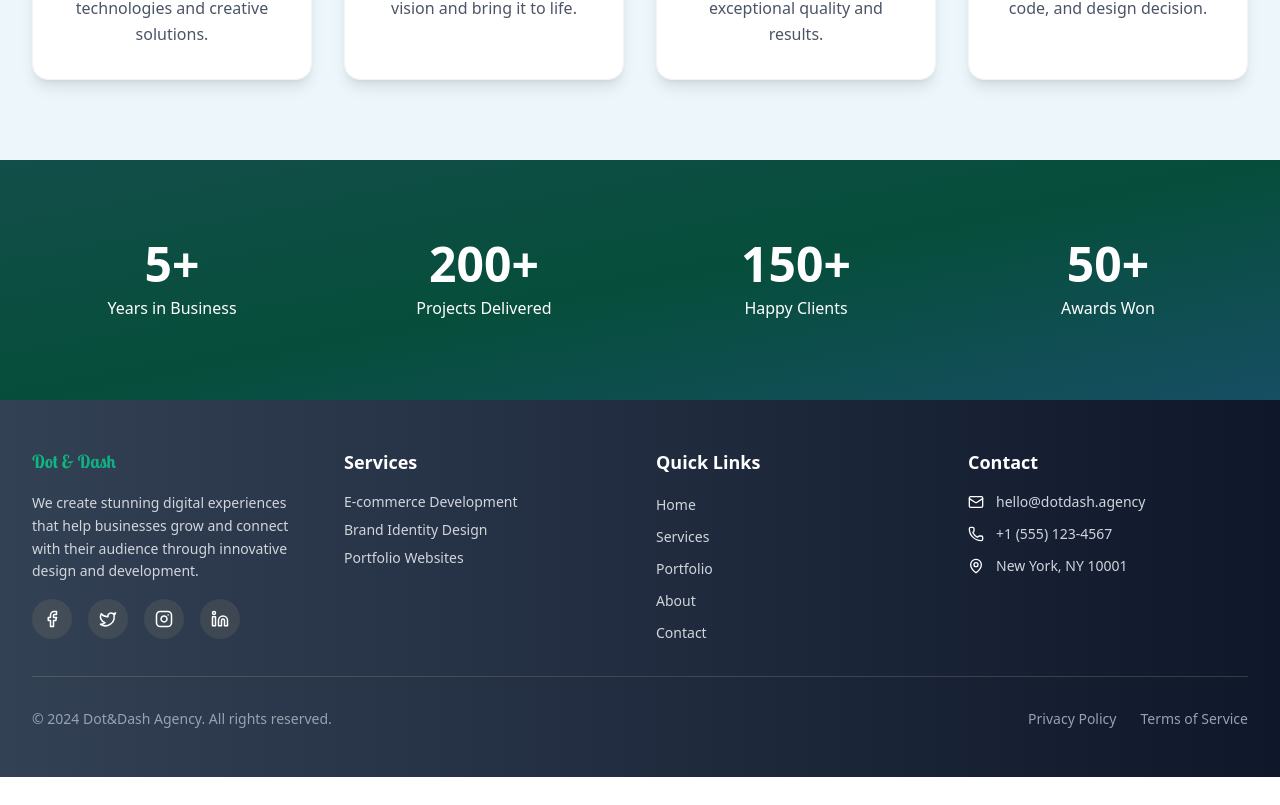
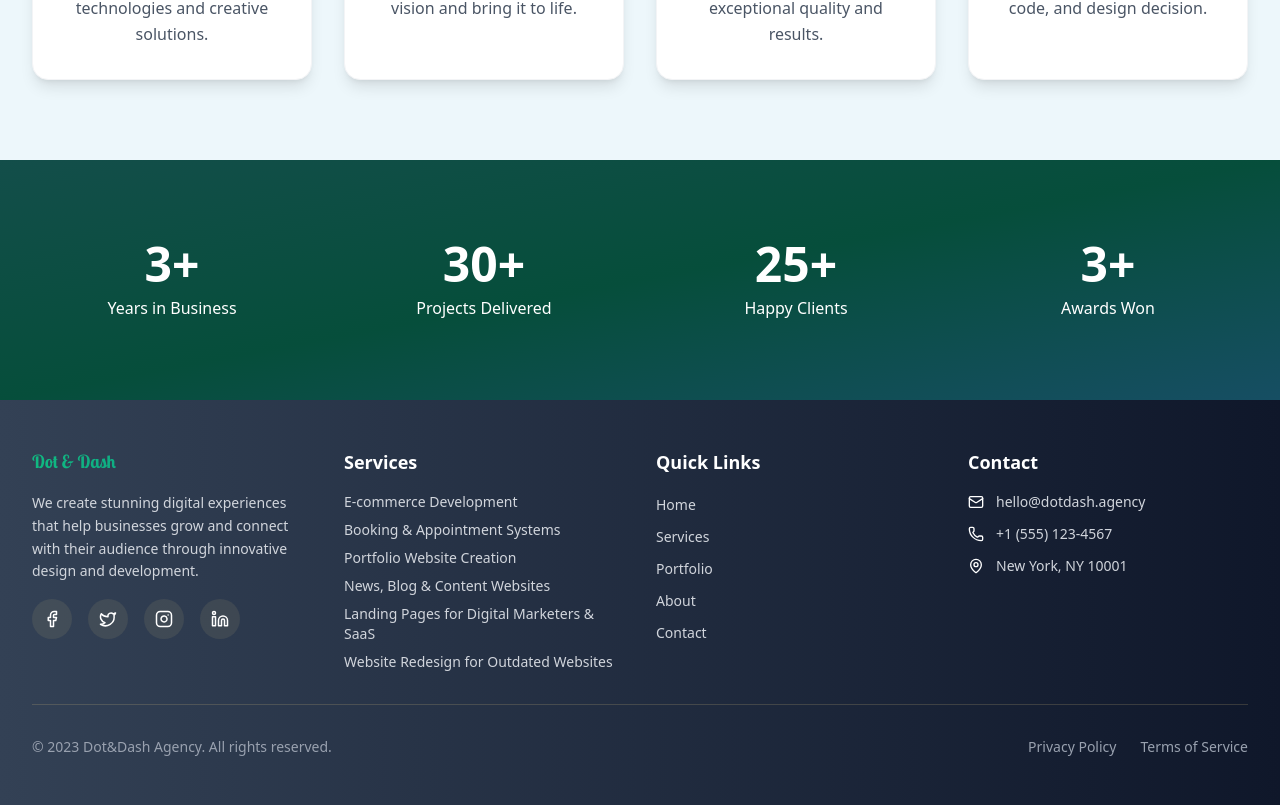
Before and after one commit to MuhammadAbdullah029/dotdash, a React (Vite) app: page /about in a window 1280 px wide. Shown: the part 1513-2318 px from the top of the page. Before the commit the page ends 2290 px from the top, so only its background shows below. Built offline with nearby package versions, Linux system fonts and the light colour scheme.

Commit message:
Updating services

```diff
--- a/src/App.jsx
+++ b/src/App.jsx
@@ -10,10 +10,12 @@ import Contact from './pages/Contact'
 import Footer from './components/Footer'
 import CustomCursor from './components/CustomCursor'
 import ScrollProgress from './components/ScrollProgress'
+import ScrollToTop from './components/ScrollToTop'
 
 function App() {
   return (
     <Router>
+      <ScrollToTop/>
       <div className="min-h-screen bg-gradient-to-br from-slate-50 via-blue-50 to-indigo-100 text-gray-900 overflow-x-hidden">
         <ScrollProgress />
         <CustomCursor />
--- a/src/components/Footer.jsx
+++ b/src/components/Footer.jsx
@@ -14,8 +14,11 @@ const Footer = () => {
 
   const services = [
     'E-commerce Development',
-    'Brand Identity Design',
-    'Portfolio Websites',
+    'Booking & Appointment Systems',
+    'Portfolio Website Creation',
+    'News, Blog & Content Websites',
+    'Landing Pages for Digital Marketers & SaaS',
+    'Website Redesign for Outdated Websites'
   ]
 
   const [isOpen, setIsOpen] = useState(false)
@@ -23,9 +26,9 @@ const Footer = () => {
   const location = useLocation()
   const navigate = useNavigate()
 
-    const handleServiceClick = (serviceIndex) => {
-      navigate('/services', { state: { scrollToService: serviceIndex } })
-    }
+  const handleServiceClick = (serviceIndex) => {
+    navigate('/services', { state: { scrollToService: serviceIndex } })
+  }
 
   const handleNavClick = (path) => {
     navigate(path)
@@ -63,7 +66,7 @@ const Footer = () => {
             transition={{ duration: 0.5 }}
             className="space-y-4 "
           >
-            <Logo size="md" variant="dark" />
+            <Logo size="lg" variant="dark" />
             <p className="text-gray-300 text-sm leading-relaxed">
               We create stunning digital experiences that help businesses grow and connect with their audience through innovative design and development.
             </p>
@@ -91,10 +94,22 @@ const Footer = () => {
           >
             <h3 className="text-lg font-semibold text-white">Services</h3>
             <ul className="space-y-2">
-              {services.map((service, index) => (
+              {/* Main Services (first 3) */}
+              {services.slice(0, 3).map((service, index) => (
                 <li key={index}>
                   <p
                     onClick={() => handleServiceClick(index)}
+                    className="text-gray-300 hover:text-white transition-colors text-sm cursor-pointer"
+                  >
+                    {service}
+                  </p>
+                </li>
+              ))}
+              {/* Additional Services (next 3) */}
+              {services.slice(3).map((service, index) => (
+                <li key={index + 3}>
+                  <p
+                    onClick={() => handleServiceClick(index + 3)}
                     className="text-gray-300 hover:text-white transition-colors text-sm cursor-pointer"
                   >
                     {service}
@@ -138,15 +153,15 @@ const Footer = () => {
             <div className="space-y-3">
               <div className="flex items-center space-x-3">
                 <Mail size={16} className="text-white" />
-                <span className="text-gray-300 text-sm">hello@dotdash.agency</span>
+                <a href='mailto:' className="text-gray-300 text-sm">hello@dotdash.agency</a>
               </div>
               <div className="flex items-center space-x-3">
                 <Phone size={16} className="text-white" />
-                <span className="text-gray-300 text-sm">+1 (555) 123-4567</span>
+                <a href='telto:' className="text-gray-300 text-sm">+1 (555) 123-4567</a>
               </div>
               <div className="flex items-center space-x-3">
                 <MapPin size={16} className="text-white" />
-                <span className="text-gray-300 text-sm">New York, NY 10001</span>
+                <a href='#' className="text-gray-300 text-sm">New York, NY 10001</a>
               </div>
             </div>
           </motion.div>
@@ -160,7 +175,7 @@ const Footer = () => {
           className="border-t border-[#D4BF7E]/20 mt-8 pt-8 flex flex-col md:flex-row justify-between items-center"
         >
           <p className="text-gray-400 text-sm">
-            © 2024 Dot&Dash Agency. All rights reserved.
+            © 2023 Dot&Dash Agency. All rights reserved.
           </p>
           <div className="flex space-x-6 mt-4 md:mt-0">
             <a href="#" className="text-gray-400 hover:text-white text-sm transition-colors">
--- /dev/null
+++ b/src/components/ScrollToTop.jsx
@@ -0,0 +1,16 @@
+import { useEffect } from 'react'
+import { useLocation } from 'react-router-dom'
+
+const ScrollToTop = () => {
+
+    const { pathname } = useLocation();
+
+    useEffect(() => {
+      window.scrollTo(0, 0);
+    }, [pathname])
+
+
+    return null;
+}
+
+export default ScrollToTop
--- a/src/pages/About.jsx
+++ b/src/pages/About.jsx
@@ -25,58 +25,12 @@ const About = () => {
     }
   ]
 
-  const team = [
-    {
-      name: 'Sarah Johnson',
-      role: 'Creative Director',
-      image: 'https://images.unsplash.com/photo-1494790108755-2616b612b786?w=300&h=300&fit=crop&crop=face',
-      bio: 'With over 8 years of experience in design, Sarah leads our creative vision and ensures every project tells a compelling story.',
-      social: {
-        linkedin: '#',
-        twitter: '#',
-        github: '#'
-      }
-    },
-    {
-      name: 'Michael Chen',
-      role: 'Lead Developer',
-      image: 'https://images.unsplash.com/photo-1472099645785-5658abf4ff4e?w=300&h=300&fit=crop&crop=face',
-      bio: 'Michael brings technical expertise and innovative solutions to complex development challenges with 10+ years of experience.',
-      social: {
-        linkedin: '#',
-        twitter: '#',
-        github: '#'
-      }
-    },
-    {
-      name: 'Emily Rodriguez',
-      role: 'UX/UI Designer',
-      image: 'https://images.unsplash.com/photo-1438761681033-6461ffad8d80?w=300&h=300&fit=crop&crop=face',
-      bio: 'Emily specializes in creating intuitive user experiences that delight users and drive business results.',
-      social: {
-        linkedin: '#',
-        twitter: '#',
-        github: '#'
-      }
-    },
-    {
-      name: 'David Kim',
-      role: 'Brand Strategist',
-      image: 'https://images.unsplash.com/photo-1507003211169-0a1dd7228f2d?w=300&h=300&fit=crop&crop=face',
-      bio: 'David helps brands find their unique voice and position in the market through strategic thinking and creative execution.',
-      social: {
-        linkedin: '#',
-        twitter: '#',
-        github: '#'
-      }
-    }
-  ]
 
   const stats = [
-    { value: '5+', label: 'Years in Business' },
-    { value: '200+', label: 'Projects Delivered' },
-    { value: '150+', label: 'Happy Clients' },
-    { value: '50+', label: 'Awards Won' }
+    { value: '3+', label: 'Years in Business' },
+    { value: '30+', label: 'Projects Delivered' },
+    { value: '25+', label: 'Happy Clients' },
+    { value: '3+', label: 'Awards Won' }
   ]
 
   return (
@@ -118,7 +72,7 @@ const About = () => {
               </h2>
               <div className="space-y-6 text-gray-600 leading-relaxed">
                 <p>
-                  Founded in 2019, DOt&Dash began as a small team of passionate designers and developers
+                  Founded in 2023, Dot&Dash began as a small team of passionate designers and developers
                   who believed that great design could change the world. We started with a simple mission:
                   to help businesses tell their stories through beautiful, functional digital experiences.
                 </p>
@@ -128,7 +82,7 @@ const About = () => {
                   and the impact of thoughtful design.
                 </p>
                 <p>
-                  Today, we're proud to have worked with over 150 clients, from startups to Fortune 500
+                  Today, we're proud to have worked with over 25 clients, from startups to Fortune 30
                   companies, helping them achieve their digital goals and connect with their audiences
                   in meaningful ways.
                 </p>
@@ -190,69 +144,6 @@ const About = () => {
         </div>
       </section>
 
-      {/* Team Section */}
-      {/* <section className="py-20 bg-gray-50">
-        <div className="max-w-7xl mx-auto px-4 sm:px-6 lg:px-8">
-          <motion.div
-            initial={{ opacity: 0, y: 30 }}
-            whileInView={{ opacity: 1, y: 0 }}
-            transition={{ duration: 0.8 }}
-            className="text-center mb-16"
-          >
-            <h2 className="text-3xl md:text-5xl font-bold mb-6 text-[#192A55]">
-              Meet Our <span className="text-[#D4BF7E]">Team</span>
-            </h2>
-            <p className="text-xl text-gray-600 max-w-3xl mx-auto">
-              The talented individuals who bring creativity, expertise, and passion to every project.
-            </p>
-          </motion.div>
-
-          <div className="grid md:grid-cols-2 lg:grid-cols-4 gap-8">
-            {team.map((member, index) => (
-              <motion.div
-                key={index}
-                initial={{ opacity: 0, y: 30 }}
-                whileInView={{ opacity: 1, y: 0 }}
-                transition={{ duration: 0.5, delay: index * 0.1 }}
-                whileHover={{ y: -10 }}
-                className="bg-white p-6 rounded-2xl shadow-lg hover:shadow-xl transition-all duration-300 text-center border border-gray-100"
-              >
-                <div className="relative mb-6">
-                  <img
-                    src={member.image}
-                    alt={member.name}
-                    className="w-24 h-24 rounded-full mx-auto object-cover border-4 border-gray-100"
-                  />
-                </div>
-                <h3 className="text-xl font-bold text-[#192A55] mb-2">{member.name}</h3>
-                <p className="text-[#D4BF7E] text-sm mb-4 font-medium">{member.role}</p>
-                <p className="text-gray-600 text-sm leading-relaxed mb-6">{member.bio}</p>
-                <div className="flex justify-center space-x-4">
-                  <a
-                    href={member.social.linkedin}
-                    className="w-8 h-8 bg-gray-100 hover:bg-[#192A55] rounded-full flex items-center justify-center text-gray-600 hover:text-white transition-colors"
-                  >
-                    <Linkedin size={16} />
-                  </a>
-                  <a
-                    href={member.social.twitter}
-                    className="w-8 h-8 bg-gray-100 hover:bg-[#192A55] rounded-full flex items-center justify-center text-gray-600 hover:text-white transition-colors"
-                  >
-                    <Twitter size={16} />
-                  </a>
-                  <a
-                    href={member.social.github}
-                    className="w-8 h-8 bg-gray-100 hover:bg-[#192A55] rounded-full flex items-center justify-center text-gray-600 hover:text-white transition-colors"
-                  >
-                    <Github size={16} />
-                  </a>
-                </div>
-              </motion.div>
-            ))}
-          </div>
-        </div>
-      </section> */}
-
       {/* Stats Section */}
       <section className="py-20 bg-gradient-to-br1">
         <div className="max-w-7xl mx-auto px-4 sm:px-6 lg:px-8">
--- a/src/pages/Home.jsx
+++ b/src/pages/Home.jsx
@@ -1,5 +1,5 @@
 import { motion } from 'framer-motion'
-import { ArrowRight, Star, Users, Award, TrendingUp, CheckCircle, ShoppingCart, Palette, Briefcase, Shield, Clock, Target, Quote, Globe } from 'lucide-react'
+import { ArrowRight, Star, Users, Award, TrendingUp, CheckCircle, ShoppingCart, Clock, Briefcase, Shield, Target, Quote, Globe } from 'lucide-react'
 import { Link, useNavigate } from 'react-router-dom'
 import { StaggerContainer, StaggerItem, FloatingElement } from '../components/ScrollAnimations'
 
@@ -11,10 +11,10 @@ const Home = () => {
   }
 
   const stats = [
-    { icon: Users, value: '500+', label: 'Happy Clients', description: 'Trusted by businesses worldwide' },
-    { icon: Award, value: '1000+', label: 'Projects Delivered', description: 'Successfully completed projects' },
+    { icon: Users, value: '25+', label: 'Happy Clients', description: 'Trusted by businesses worldwide' },
+    { icon: Award, value: '30+', label: 'Projects Delivered', description: 'Successfully completed projects' },
     { icon: Star, value: '4.9/5', label: 'Client Satisfaction', description: 'Average client rating' },
-    { icon: TrendingUp, value: '300%', label: 'Growth Rate', description: 'Average client business growth' }
+    { icon: TrendingUp, value: '100%', label: 'Growth Rate', description: 'Average client business growth' }
   ]
 
   const services = [
@@ -25,10 +25,14 @@ const Home = () => {
       features: ['Custom Shopping Cart', 'Payment Integration', 'Inventory Management', 'Mobile Optimization']
     },
     {
-      title: 'Brand Identity & Design',
-      description: 'Craft compelling brand stories that connect with your audience and stand out in the marketplace',
-      icon: Palette,
-      features: ['Logo Design', 'Brand Guidelines', 'Marketing Materials', 'Digital Assets']
+      title: 'Booking & Appointment Systems',
+      description: 'Streamline your service business with tailored online booking and appointment management.',
+      icon: Clock,
+      features: [
+        'Online Scheduling',
+        'Automated Reminders',
+        'Calendar Integration',
+      ]
     },
     {
       title: 'Portfolio & Corporate Sites',
@@ -63,7 +67,7 @@ const Home = () => {
     {
       icon: Shield,
       title: 'Proven Track Record',
-      description: '5+ years of delivering exceptional digital solutions'
+      description: '3+ years of delivering exceptional digital solutions'
     },
     {
       icon: Clock,
@@ -142,7 +146,7 @@ const Home = () => {
                 animate={{ opacity: 1, y: 0 }}
                 transition={{ duration: 0.8, delay: 0.4 }}
               >
-                We transform ambitious ideas into powerful digital solutions. From stunning websites to comprehensive e-commerce platforms, we deliver results that exceed expectations and drive business growth.
+                Turning bold ideas into impactful digital solutions—from stunning websites to robust e-commerce platforms that drive growth.
               </motion.p>
 
               <motion.div
@@ -182,11 +186,11 @@ const Home = () => {
                 transition={{ duration: 0.8, delay: 0.8 }}
               >
                 <div className="text-center">
-                  <div className="text-2xl font-bold text-slate-700">500+</div>
+                  <div className="text-2xl font-bold text-slate-700">30+</div>
                   <div className="text-sm text-slate-500">Happy Clients</div>
                 </div>
                 <div className="text-center">
-                  <div className="text-2xl font-bold text-emerald-600">1000+</div>
+                  <div className="text-2xl font-bold text-emerald-600">25+</div>
                   <div className="text-sm text-slate-500">Projects</div>
                 </div>
                 <div className="text-center">
@@ -293,16 +297,14 @@ const Home = () => {
                 className="text-center group h-[38vh]"
               >
                 <div className="bg-white/5 backdrop-blur-sm h-full rounded-2xl p-6 hover:scale-105 transition-all duration-300 border border-white/10">
-                  <div className={`w-16 h-16 rounded-xl flex items-center justify-center mx-auto mb-4 shadow-lg ${
-                    index === 0 ? 'bg-gradient-to-br from-blue-500 to-indigo-600' :
+                  <div className={`w-16 h-16 rounded-xl flex items-center justify-center mx-auto mb-4 shadow-lg ${index === 0 ? 'bg-gradient-to-br from-blue-500 to-indigo-600' :
                       index === 1 ? 'bg-gradient-to-br from-emerald-500 to-teal-600' :
                         index === 2 ? 'bg-gradient-to-br from-indigo-500 to-purple-600' :
                           'bg-gradient-to-br from-teal-500 to-cyan-600'
                     }`}>
                     <stat.icon size={24} className="text-white" />
                   </div>
-                  <div className={`text-3xl md:text-4xl font-bold mb-2 ${
-                    index === 0 ? 'text-blue-400' :
+                  <div className={`text-3xl md:text-4xl font-bold mb-2 ${index === 0 ? 'text-blue-400' :
                       index === 1 ? 'text-emerald-400' :
                         index === 2 ? 'text-indigo-400' :
                           'text-teal-400'
@@ -347,8 +349,7 @@ const Home = () => {
                     className="glass-gradient p-8 rounded-3xl hover:shadow-2xl transition-all duration-300 h-full border border-white/20 backdrop-blur-xl group cursor-pointer"
                     onClick={() => handleServiceClick(index)}
                   >
-                    <div className={`w-16 h-16 rounded-2xl flex items-center justify-center mb-6 shadow-lg group-hover:shadow-xl transition-shadow duration-300 ${
-                      index === 0 ? 'bg-gradient-to-br from-blue-500 to-indigo-600' :
+                    <div className={`w-16 h-16 rounded-2xl flex items-center justify-center mb-6 shadow-lg group-hover:shadow-xl transition-shadow duration-300 ${index === 0 ? 'bg-gradient-to-br from-blue-500 to-indigo-600' :
                         index === 1 ? 'bg-gradient-to-br from-emerald-500 to-teal-600' :
                           'bg-gradient-to-br from-indigo-500 to-purple-600'
                       }`}>
@@ -360,8 +361,7 @@ const Home = () => {
                     <div className="space-y-3 mb-6">
                       {service.features.map((feature, featureIndex) => (
                         <div key={featureIndex} className="flex items-center space-x-3">
-                          <div className={`w-2 h-2 rounded-full flex-shrink-0 ${
-                            index === 0 ? 'bg-blue-500' :
+                          <div className={`w-2 h-2 rounded-full flex-shrink-0 ${index === 0 ? 'bg-blue-500' :
                               index === 1 ? 'bg-emerald-500' :
                                 'bg-indigo-500'
                             }`}></div>
@@ -372,8 +372,7 @@ const Home = () => {
 
                     <motion.button
                       whileHover={{ scale: 1.02 }}
-                      className={`w-full text-white py-3 rounded-lg font-semibold hover:shadow-lg transition-all duration-300 ${
-                        index === 0 ? 'bg-gradient-to-r from-blue-600 to-indigo-600' :
+                      className={`w-full text-white py-3 rounded-lg font-semibold hover:shadow-lg transition-all duration-300 ${index === 0 ? 'bg-gradient-to-r from-blue-600 to-indigo-600' :
                           index === 1 ? 'bg-gradient-to-r from-emerald-600 to-teal-600' :
                             'bg-gradient-to-r from-indigo-600 to-purple-600'
                         }`}
--- a/src/pages/Services.jsx
+++ b/src/pages/Services.jsx
@@ -1,6 +1,6 @@
 import React, { useEffect, useRef } from 'react'
 import { motion } from 'framer-motion'
-import { ShoppingCart, Palette, Briefcase, Code, Smartphone, Search, ArrowRight, Award } from 'lucide-react'
+import { ShoppingCart, Palette, Briefcase, Clock, Smartphone, Search, ArrowRight, Award, Code } from 'lucide-react'
 import { Link, useLocation } from 'react-router-dom'
 
 const Services = () => {
@@ -43,18 +43,17 @@ const Services = () => {
       color: 'from-blue-500 to-purple-600'
     },
     {
-      icon: Palette,
-      title: 'Brand Identity & Design',
-      description: 'Create memorable brand experiences that resonate with your audience and stand out in the market.',
+      icon: Clock,
+      title: 'Booking & Appointment Systems',
+      description: 'Streamline your service business with seamless online booking and appointment management solutions tailored to your workflow.',
       features: [
-        'Logo design & branding',
-        'Brand guidelines & style guides',
-        'Marketing materials',
-        'Social media assets',
-        'Print & digital design',
-        'Brand strategy consulting'
+        'Online scheduling',
+        'Reminders & notifications',
+        'Staff management',
+        'Custom forms',
+        'Client portal'
       ],
-      color: 'from-pink-500 to-rose-600'
+      color: 'from-emerald-500 to-teal-600'
     },
     {
       icon: Briefcase,
@@ -75,18 +74,18 @@ const Services = () => {
   const additionalServices = [
     {
       icon: Code,
-      title: 'Web Development',
-      description: 'Custom web applications built with modern technologies'
+      title: 'News, Blog & Content Websites',
+      description: 'Engaging platforms for publishing news, articles, and multimedia content.'
     },
     {
       icon: Smartphone,
-      title: 'Mobile App Design',
-      description: 'Native and cross-platform mobile applications'
+      title: 'Landing Pages for Digital Marketers & SaaS',
+      description: 'High-converting landing pages tailored for campaigns and SaaS products.'
     },
     {
       icon: Search,
-      title: 'SEO Optimization',
-      description: 'Improve your search engine rankings and visibility'
+      title: 'Website Redesign for Outdated Websites',
+      description: 'Modernize your online presence with a fresh, user-friendly redesign.'
     }
   ]
 
@@ -150,7 +149,7 @@ const Services = () => {
             {mainServices.map((service, index) => (
               <motion.div
                 key={index}
-                ref={(el) => (serviceRefs.current[index] = el)}
+                ref={el => (serviceRefs.current[index] = el)}
                 initial={{ opacity: 0, y: 50 }}
                 whileInView={{ opacity: 1, y: 0 }}
                 transition={{ duration: 0.8, delay: index * 0.2 }}
@@ -224,6 +223,7 @@ const Services = () => {
             {additionalServices.map((service, index) => (
               <motion.div
                 key={index}
+                ref={el => (serviceRefs.current[mainServices.length + index] = el)}
                 initial={{ opacity: 0, y: 30 }}
                 whileInView={{ opacity: 1, y: 0 }}
                 transition={{ duration: 0.5, delay: index * 0.1 }}
```
Also changed, not shown: src/pages/Portfolio.jsx (+4 -4 lines), 1 other file (tests, documents, lock files or other folders). Lines whose indentation alone changed are shown as unchanged.
